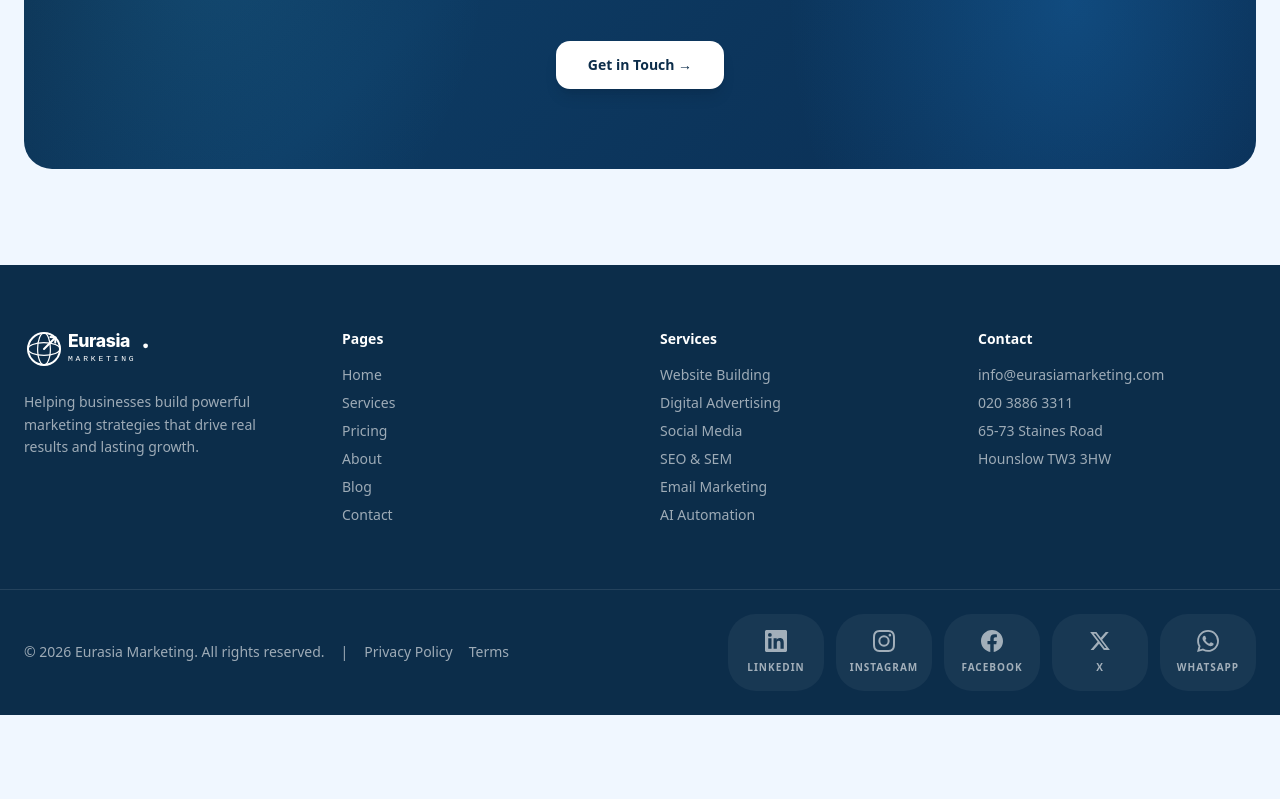
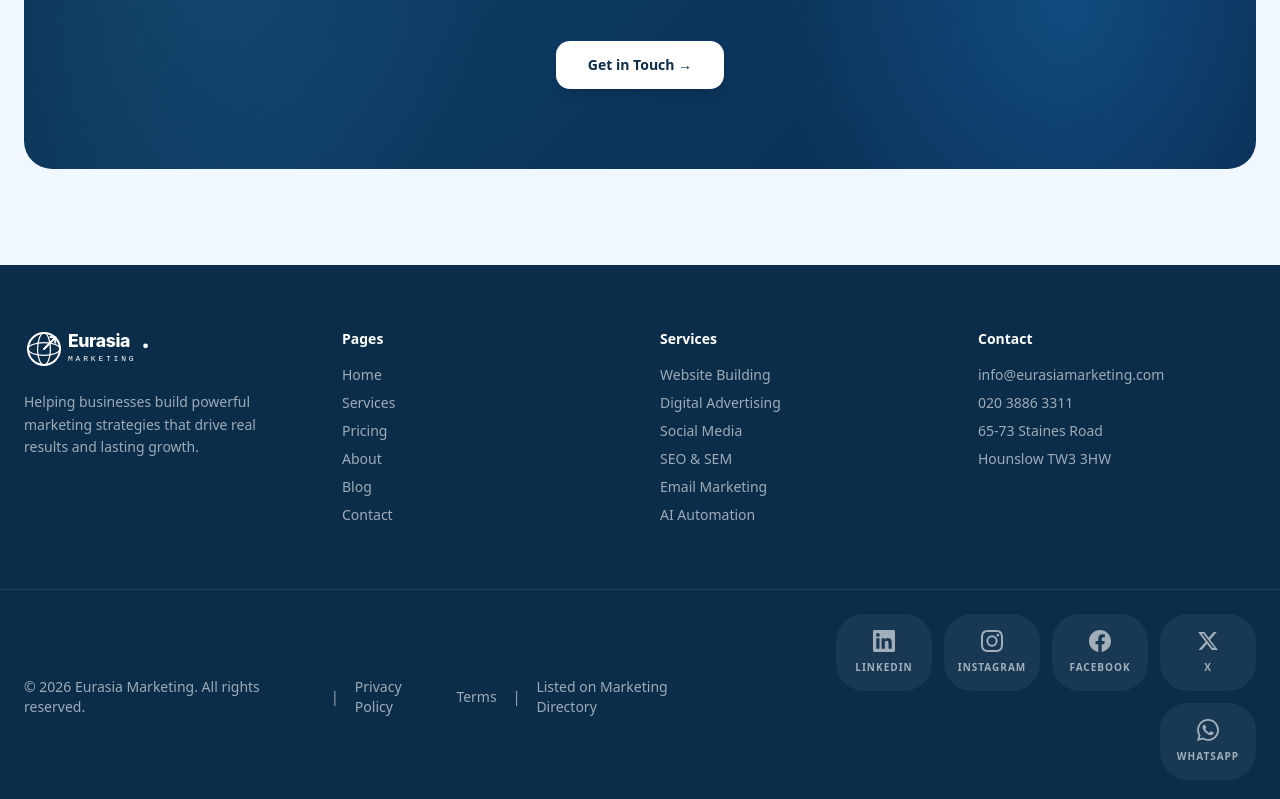
Before and after one commit to rixon7/eurasia-marketing, a Next.js app: page /about in a window 1280 px wide. Shown: the part 1679-2478 px from the top of the page. Before the commit the page ends 2394 px from the top, so only its background shows below. Built offline with nearby package versions, Linux system fonts and the light colour scheme; no server answers.

Commit message:
Add marketing directory listing link to schema and footer

```diff
--- a/app/layout.tsx
+++ b/app/layout.tsx
@@ -124,6 +124,7 @@ const jsonLd = {
     'https://facebook.com/eurasiamarketing',
     'https://www.instagram.com/eurasiamarketinguk/',
     'https://linkedin.com/company/eurasia-marketing',
+    'https://www.marketingcompany-info.co.uk/eurasia-marketing',
   ],
   priceRange: '££',
   areaServed: {
--- a/components/Footer.tsx
+++ b/components/Footer.tsx
@@ -58,6 +58,8 @@ export default function Footer() {
             <span className="hidden sm:inline">|</span>
             <Link href="/privacy" className="hover:text-white transition-colors">Privacy Policy</Link>
             <Link href="/terms" className="hover:text-white transition-colors">Terms</Link>
+            <span className="hidden sm:inline">|</span>
+            <a href="https://www.marketingcompany-info.co.uk/eurasia-marketing" target="_blank" rel="noopener noreferrer" className="hover:text-white transition-colors hidden sm:inline">Listed on Marketing Directory</a>
           </div>
           <div className="flex flex-wrap gap-3 justify-center sm:justify-end">
             {[
```
